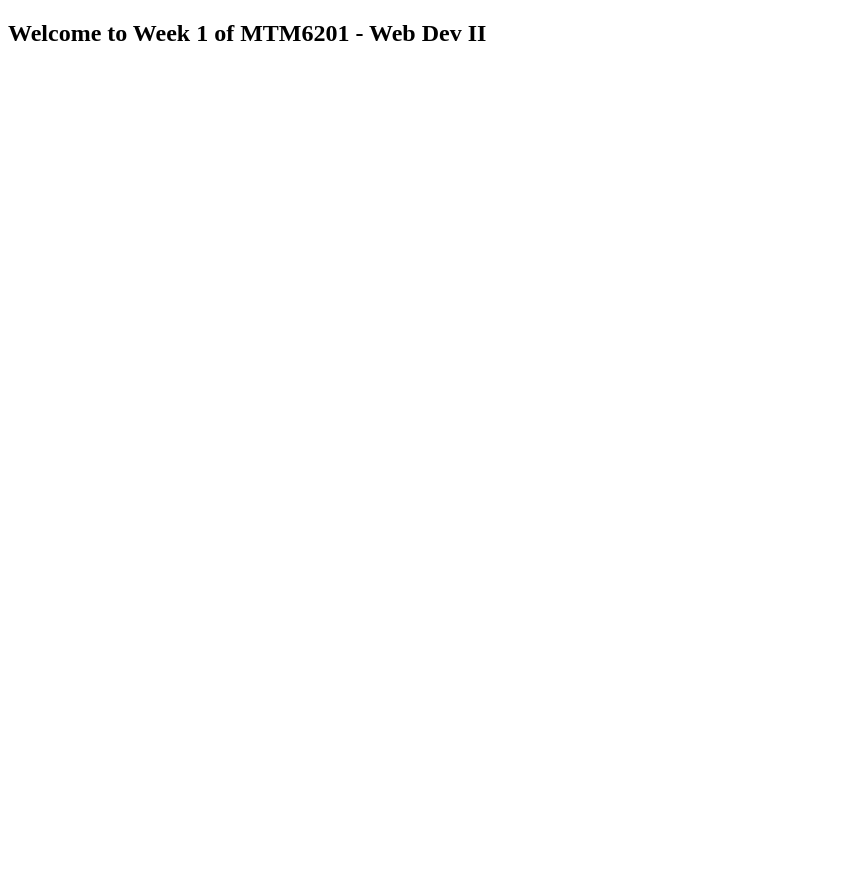
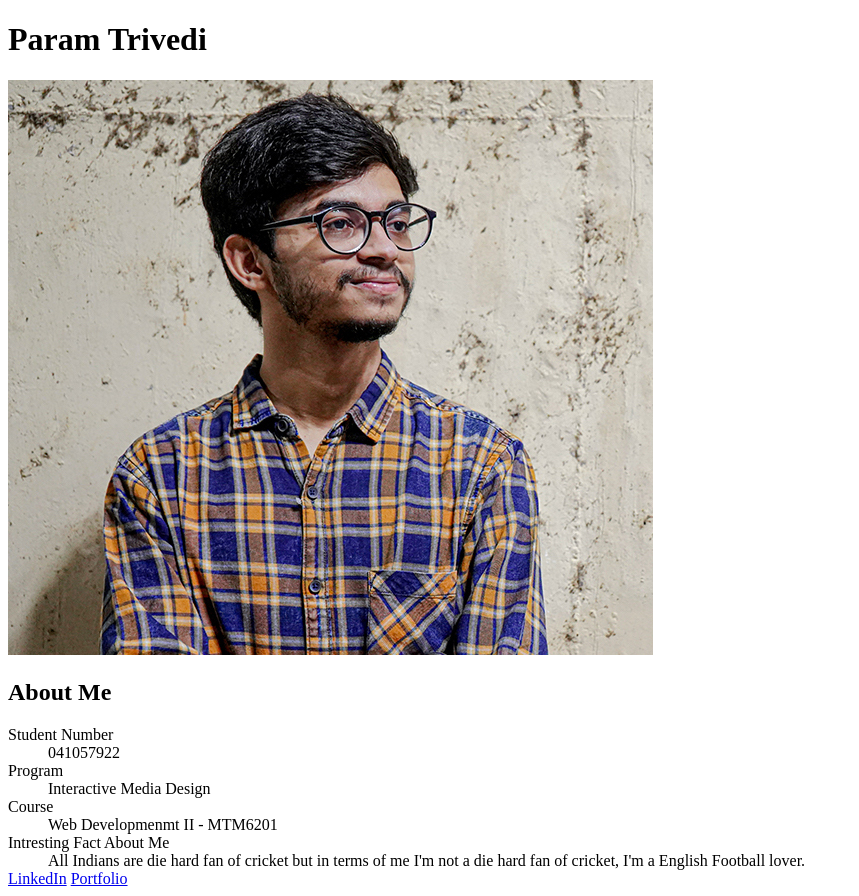
Before and after one commit to para0105/mtm6201-week1, a plain HTML site: page index.html in a window 1280 px wide. Shown: the whole page, without its empty margins (0-859 px from the left). Before the commit the page ends 800 px from the top, so only its background shows below. Drawn offline with Linux system fonts and the light colour scheme.

Commit message:
changes in index.html

```diff
--- a/index.html
+++ b/index.html
@@ -4,9 +4,39 @@
     <meta charset="UTF-8">
     <meta http-equiv="X-UA-Compatible" content="IE=edge">
     <meta name="viewport" content="width=device-width, initial-scale=1.0">
-    <title>MTM6201 - Web Dev II Week 1 Demo</title>
+    <link rel="stylesheet" href="css/main.css">
+    <link rel="preconnect" href="https://fonts.googleapis.com">
+    <link rel="preconnect" href="https://fonts.gstatic.com" crossorigin>
+    <link href="https://fonts.googleapis.com/css2?family=Roboto&display=swap" rel="stylesheet">
+    <title>Param Trivedi</title>
 </head>
 <body>
-    <h2>Welcome to Week 1 of MTM6201 - Web Dev II</h2>
+    <h1>Param Trivedi</h1>
+
+    <main>
+        <img src="images/Param.jpg" alt="Param Trivedi">
+        <div>
+            <h2>About Me</h2>
+            <d1>
+                <dt>Student Number</dt>
+                <dd>041057922</dd>
+
+                <dt>Program</dt>
+                <dd>Interactive Media Design</dd>
+
+                <dt>Course</dt>
+                <dd>Web Developmenmt II - MTM6201</dd>
+
+                <dt>Intresting Fact About Me</dt>
+                <dd>All Indians are die hard fan of cricket but in terms of me I'm not a die hard fan of cricket, I'm a English Football lover.</dd>
+
+            </d1>
+        </div>
+    </main>
+
+    <footer>
+        <a href="linkedin.com/in/trivedi-param" class="link">LinkedIn</a>
+        <a href="https://tparam161.github.io/ParamTrivedi/" class="link">Portfolio</a>
+    </footer>
 </body>
 </html>
```
